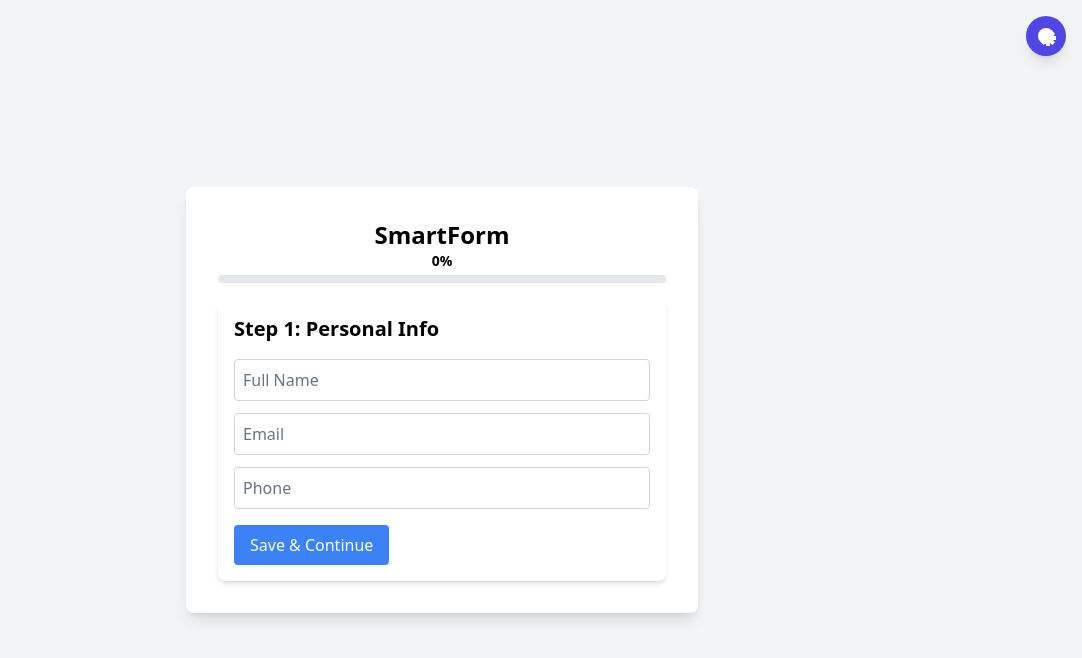
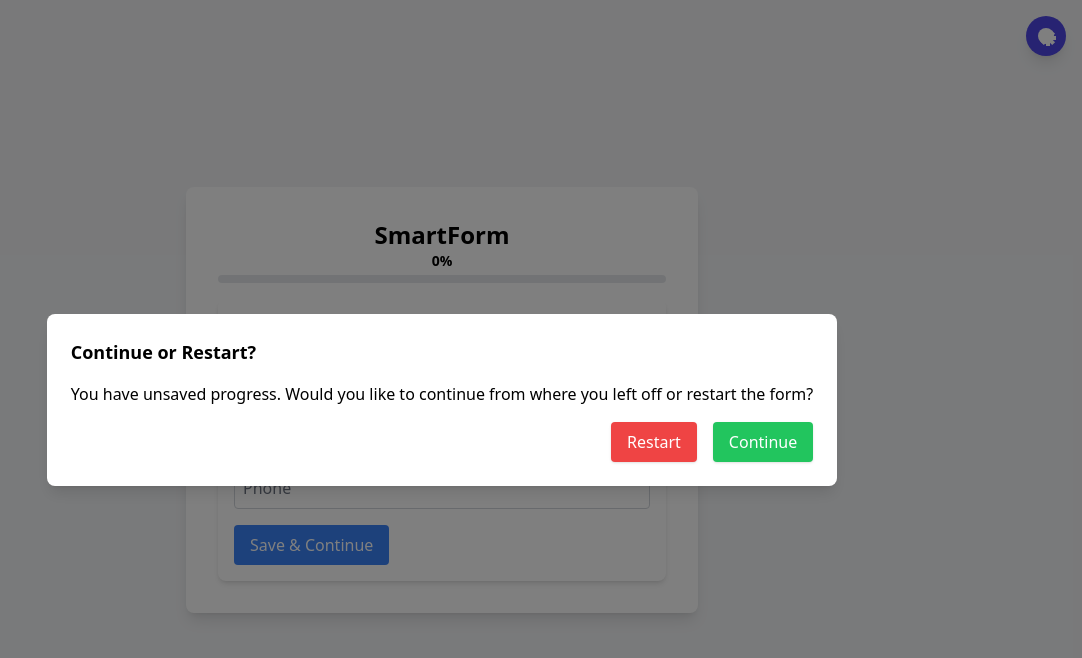
Before and after one commit to kesharibhai84/Multi-step-form, a React (Create React App) app: page / in a window 1280 px wide. Shown: the top 658 px of the page, without its empty margins (198-1280 px from the left). Built offline with nearby package versions, Linux system fonts and the light colour scheme.

Commit message:
added some extra feature

```diff
--- a/src/App.js
+++ b/src/App.js
@@ -24,13 +24,27 @@ const App = () => {
         };
   });
 
-  const [step, setStep] = useState(1);
-  const [darkMode, setDarkMode] = useState(false);
+  const [step, setStep] = useState(() => {
+    const savedStep = localStorage.getItem("currentStep");
+    return savedStep ? parseInt(savedStep, 10) : 1;
+  });
+
+  const [darkMode, setDarkMode] = useState(() => {
+    const savedDarkMode = JSON.parse(localStorage.getItem("darkMode"));
+    return savedDarkMode !== null ? savedDarkMode : false; // Default to light mode if no value is saved
+  });
+  const [showContinueModal, setShowContinueModal] = useState(false);
 
   useEffect(() => {
     const savedDarkMode = JSON.parse(localStorage.getItem("darkMode"));
     if (savedDarkMode !== null) {
       setDarkMode(savedDarkMode);
+    }
+
+    const savedData = localStorage.getItem("formData");
+    const savedStep = localStorage.getItem("currentStep");
+    if (savedData && savedStep) {
+      setShowContinueModal(true);
     }
   }, []);
 
@@ -41,6 +55,10 @@ const App = () => {
   useEffect(() => {
     localStorage.setItem("formData", JSON.stringify(formData));
   }, [formData]);
+
+  useEffect(() => {
+    localStorage.setItem("currentStep", step);
+  }, [step]);
 
   const nextStep = () => setStep(step + 1);
   const prevStep = () => setStep(step - 1);
@@ -59,6 +77,7 @@ const App = () => {
         if (response.ok) {
           alert("Form submitted successfully!");
           localStorage.removeItem("formData");
+          localStorage.removeItem("currentStep");
           setFormData({
             name: "",
             email: "",
@@ -83,34 +102,79 @@ const App = () => {
     setDarkMode(!darkMode);
   };
 
+  const handleContinue = () => {
+    setShowContinueModal(false);
+  };
+
+  const handleRestart = () => {
+    localStorage.removeItem("formData");
+    localStorage.removeItem("currentStep");
+    setFormData({
+      name: "",
+      email: "",
+      phone: "",
+      address1: "",
+      address2: "",
+      city: "",
+      state: "",
+      zip: "",
+      language: "",
+      notifications: false,
+    });
+    setStep(1);
+    setShowContinueModal(false);
+  };
+
   return (
     <div
       className={`min-h-screen flex items-center justify-center transition-colors duration-300 ${
         darkMode ? "bg-gray-800 text-white" : "bg-gray-100 text-black"
       }`}
     >
+      {showContinueModal && (
+        <div className="fixed inset-0 flex items-center justify-center bg-black bg-opacity-50 z-50">
+          <div
+            className={`p-6 rounded-lg shadow-lg transition-colors duration-300 ${
+              darkMode ? "bg-gray-700 text-white" : "bg-white text-black"
+            }`}
+          >
+            <h2 className="text-lg font-bold mb-4">Continue or Restart?</h2>
+            <p className="mb-4">You have unsaved progress. Would you like to continue from where you left off or restart the form?</p>
+            <div className="flex justify-end gap-4">
+              <button
+                onClick={handleRestart}
+                className="px-4 py-2 bg-red-500 text-white rounded shadow hover:bg-red-600 transition-colors"
+              >
+                Restart
+              </button>
+              <button
+                onClick={handleContinue}
+                className="px-4 py-2 bg-green-500 text-white rounded shadow hover:bg-green-600 transition-colors"
+              >
+                Continue
+              </button>
+            </div>
+          </div>
+        </div>
+      )}
 
       <div
         className={`w-full max-w-lg p-8 rounded-lg shadow-lg transition-colors duration-300 ${
           darkMode ? "bg-gray-700" : "bg-white"
         }`}
       >
-
-        {/* Dark Mode Toggle Button */}
         <button
           onClick={toggleDarkMode}
           className="absolute top-4 right-4 p-2 bg-indigo-600 text-white rounded-full shadow-lg hover:bg-indigo-700 transition-colors duration-300"
           aria-label={darkMode ? "Switch to light mode" : "Switch to dark mode"}
         >
           {darkMode ? (
-            // Moon icon for dark mode
             <div className="w-6 h-6 flex items-center justify-center">
               <div className="w-4 h-4 rounded-full border-2 border-white bg-transparent relative overflow-hidden">
                 <div className="absolute inset-0 bg-white rounded-full -right-1/2"></div>
               </div>
             </div>
           ) : (
-            // Sun icon for light mode
             <div className="w-6 h-6 flex items-center justify-center">
               <div className="w-4 h-4 rounded-full bg-white relative">
                 {[...Array(8)].map((_, i) => (
@@ -129,15 +193,10 @@ const App = () => {
           )}
         </button>
 
-        {/* Project Name */}
-        <h1 className="text-2xl font-bold text-center mb-6">
-          SmartForm
-        </h1>
+        <h1 className="text-2xl font-bold text-center mb-6">SmartForm</h1>
 
-        {/* Progress Bar */}
         <ProgressBar step={step} darkMode={darkMode} />
 
-        {/* Steps */}
         <div
           className={`transition-all duration-500 ease-in-out ${
             step === 1 ? "" : "opacity-0 pointer-events-none"
```
